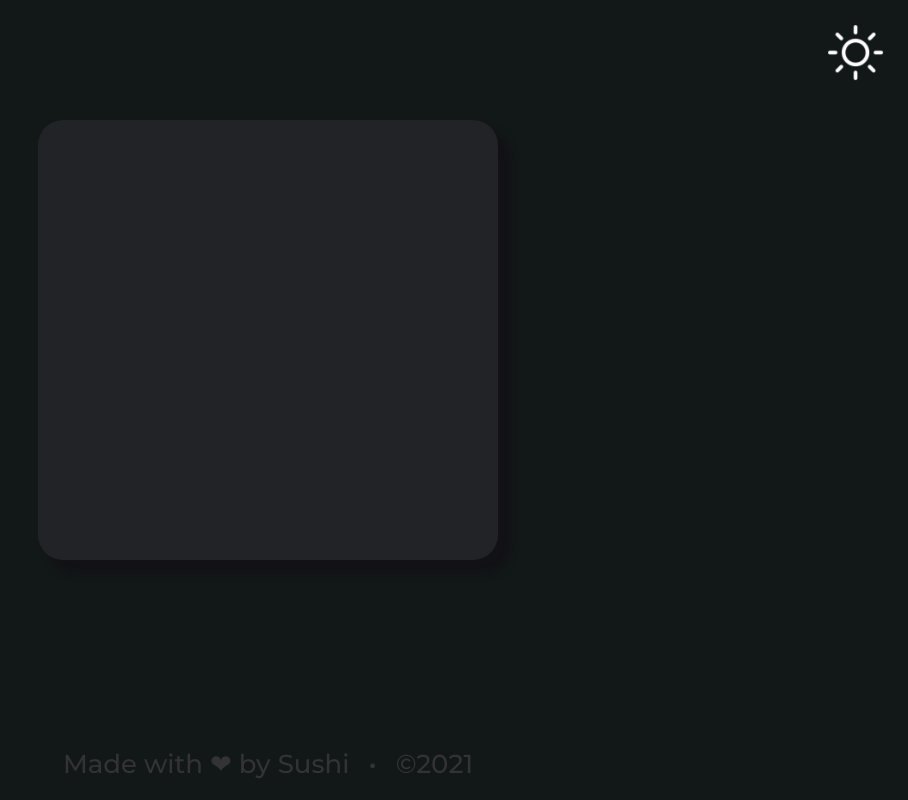
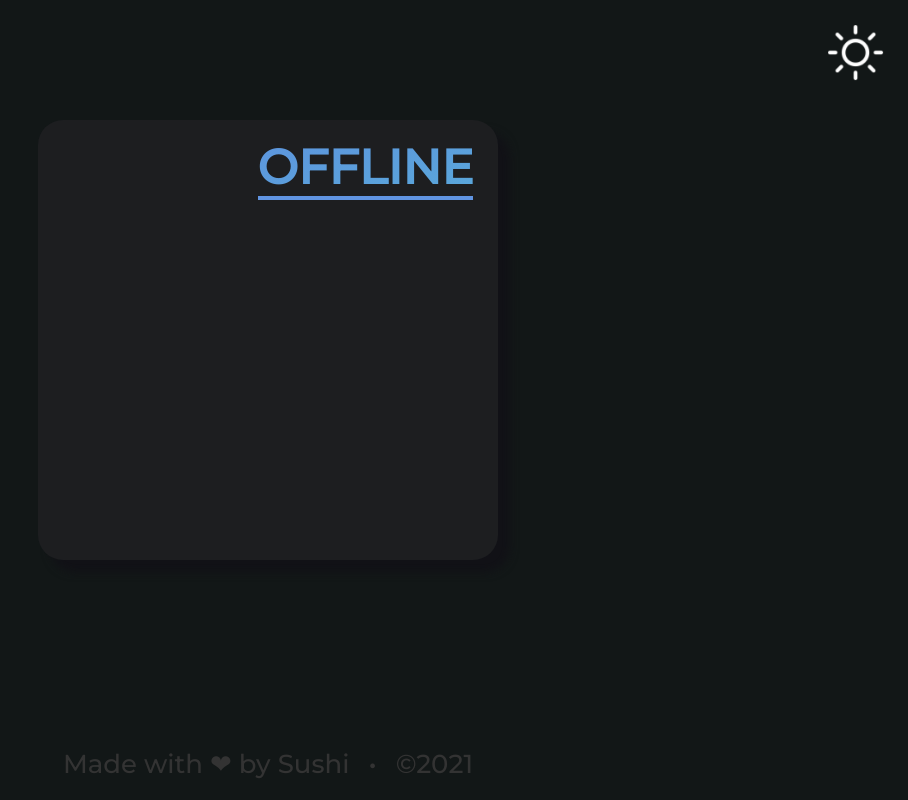
Before and after one commit to SushiJackal/sushibotsite, a Vue app: page / in a window 1280 px wide. Both pictures are taken after a click on the button "Verify". Shown: the whole page, without its empty margins (372-1280 px from the left). Built offline with nearby package versions, Linux system fonts and the light colour scheme.

Commit message:
Arranged card title

```diff
--- a/src/App.vue
+++ b/src/App.vue
@@ -3,11 +3,11 @@
     <Theme @toggleTheme="updateTheme($event)"/>
 
     <transition name="fade">
-      <Begin v-show="showBegin" @begin="showBegin = false" v-bind:theme="theme"/>
+      <Begin v-show="showBegin" @begin="begin" v-bind:theme="theme"/>
     </transition>
 
     <transition name="fade">
-      <Card v-show="!showBegin" v-bind:cardStyles="cardStyles"/>
+      <Card v-show="!showBegin" v-bind:cardStyles="cardStyles" v-bind:step="step"/>
     </transition>
 
     <div class="copyright">
@@ -34,8 +34,9 @@ export default {
       theme: '#fff',
       showBegin: true,
       cardStyles: {
-        backgroundColor: '#222327'
-      }
+        backgroundColor: '#1d1e20'
+      },
+      step: 0
     }
   },
   methods: {
@@ -44,7 +45,7 @@ export default {
         this.color = '#fff'
         this.theme = '#333'
         this.cardStyles = {
-          backgroundColor: '#dbecea',
+          backgroundColor: '#f4f2f7',
           filter: 'drop-shadow(12px 12px 4px #dde)'
         }
       }
@@ -52,10 +53,14 @@ export default {
         this.color = '#121717'
         this.theme = '#fff'
         this.cardStyles = {
-          backgroundColor: '#222327',
+          backgroundColor: '#1d1e20',
           filter: 'drop-shadow(12px 12px 4px #111116)'
         }
       }
+    },
+    begin() {
+      this.showBegin = false
+      this.step = 1
     }
   }
 }
--- a/src/components/Card.vue
+++ b/src/components/Card.vue
@@ -1,7 +1,8 @@
 <template>
   <div class="Card">
     <div v-bind:style="cardStyles" class="inner">
-
+      <div id="title"><h1><!--STEP {{step}}-->OFFLINE</h1></div>
+      <div id="content"></div>
     </div>
 
   </div>
@@ -18,7 +19,7 @@ export default {
   methods: {
 
   },
-  props: ['cardStyles']
+  props: ['cardStyles', 'step']
 }
 </script>
 
@@ -41,17 +42,45 @@ export default {
   grid-column: 2;
   width: 100%;
   height: 100%;
-  background-color: #222327;
+  background-color: #1d1e20;
   border: 0;
   border-radius: 25px;
   transition: background-color .35s, filter .35s;
   filter: drop-shadow(12px 12px 4px #111116);
 }
 
+@keyframes GradientFade {
+    0%{background-position:0% 50%}
+    50%{background-position:100% 50%}
+    100%{background-position:0% 50%}
+}
+
+#title h1 {
+  font-size: 32px;
+  font-family: 'Montserrat', sans-serif;
+  color: white;
+  text-align: right;
+  margin: 10px 15px;
+  background-image: linear-gradient(to bottom right, #617de2, #54cad4);
+  background-size: 400% 400%;
+  animation: GradientFade 4s ease infinite;
+  background-clip: text;
+  -webkit-text-fill-color: transparent;
+  border-bottom: 3px solid #6195e2;
+  float: right;
+}
+
+
 @media screen and (min-width: 768px) {
   .Card {
     grid-template-columns: 23% auto 23%;
     grid-template-rows: 15% 50% auto;
+  }
+
+  #title h1 {
+    font-size: 40px;
+    border-bottom: 3.5px solid #6195e2;
+    margin: 14px 20px;
   }
 }
 
@@ -60,12 +89,24 @@ export default {
     grid-template-columns: 32% auto 32%;
     grid-template-rows: 15% 55% auto;
   }
+
+  #title h1 {
+    font-size: 48px;
+    border-bottom: 4px solid #6195e2;
+    margin: 18px 25px;
+  }
 }
 
 @media screen and (min-width: 1921px) {
   .Card {
-    grid-template-columns: 38% auto 38%;
+    grid-template-columns: 36.5% auto 36.5%;
     grid-template-rows: 15% 55% auto;
+  }
+
+  #title h1 {
+    font-size: 56px;
+    border-bottom: 4.5px solid #6195e2;
+    margin: 22px 30px;
   }
 }
 
```
